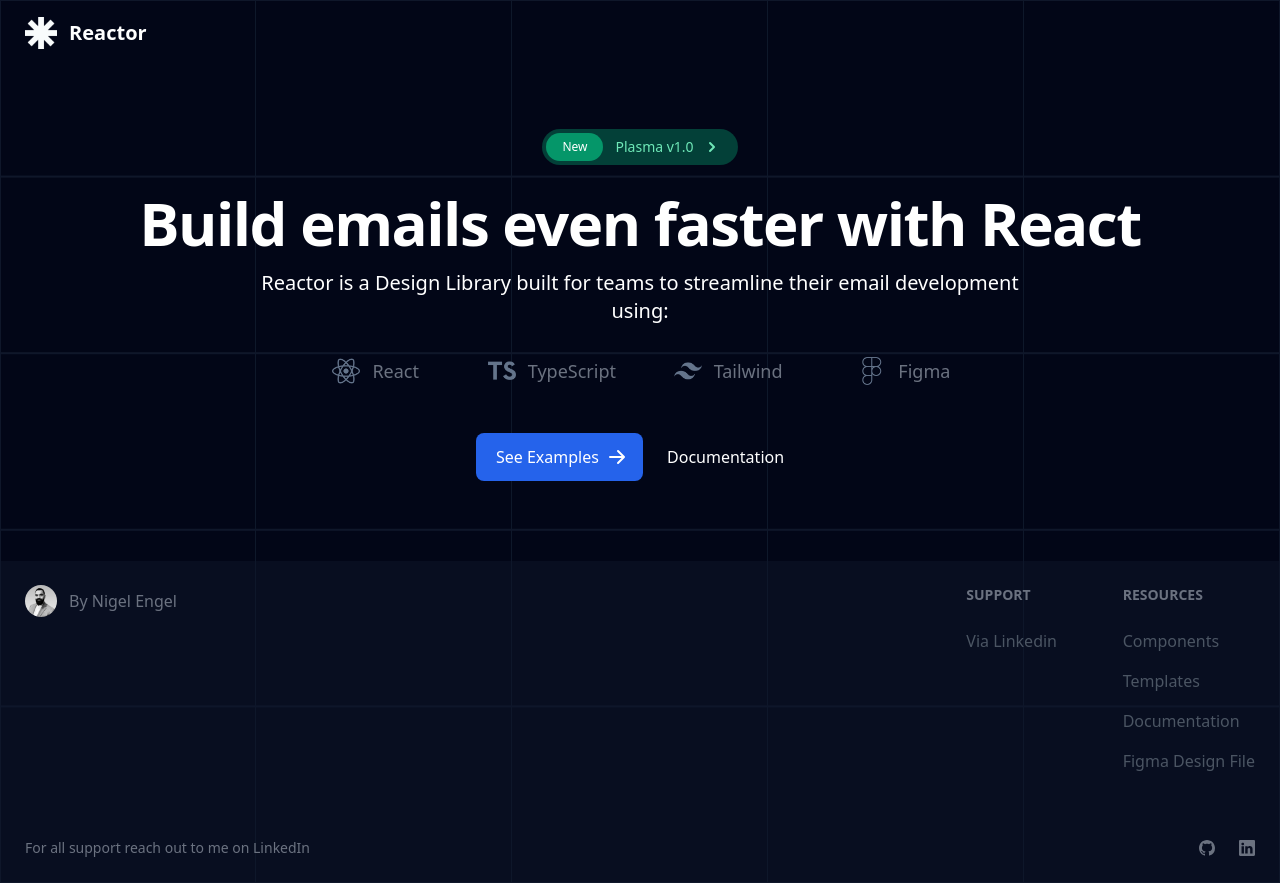
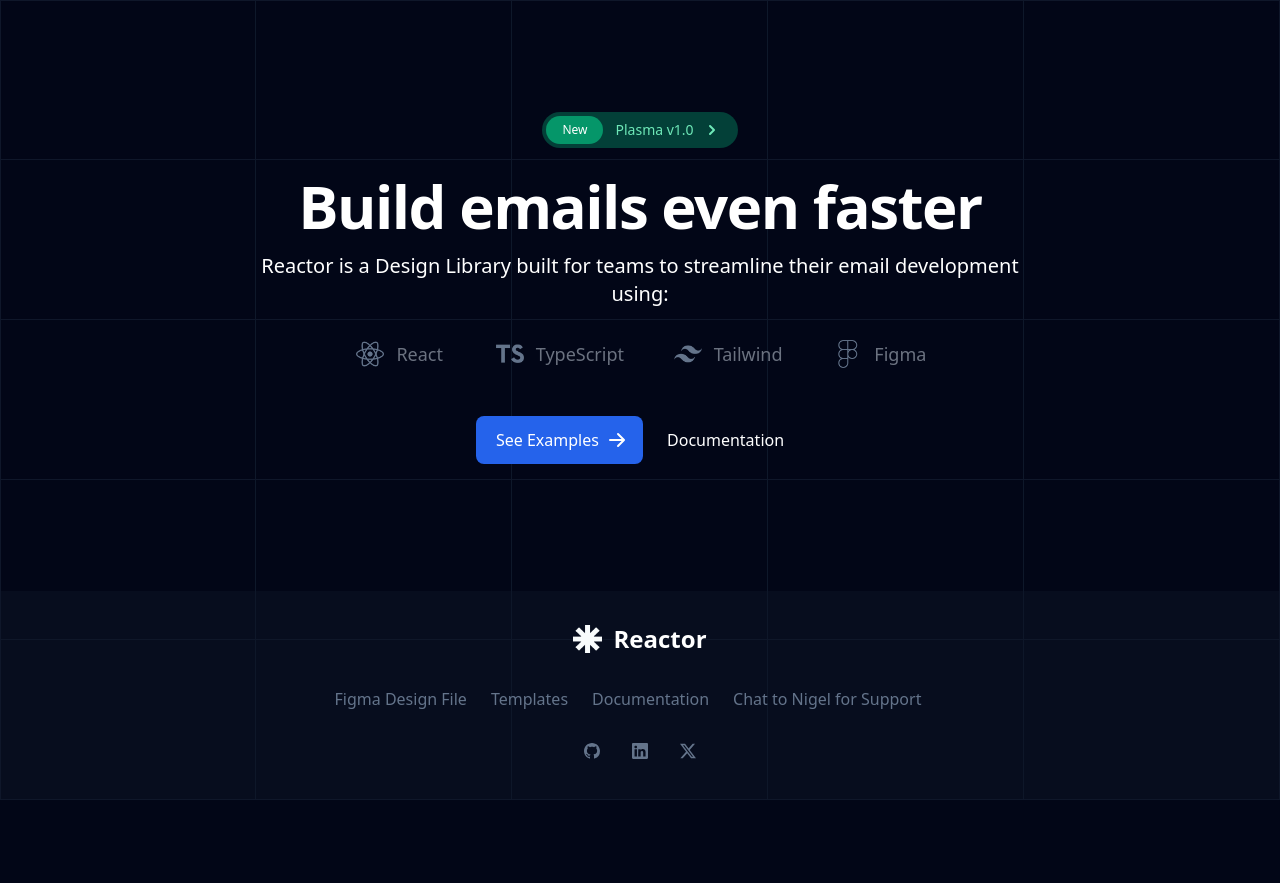
Before and after one commit to nigel-engel/ReCore, a website: page src/index.html in a window 1280 px wide. After the commit the page ends 800 px from the top, so only its background shows below. Drawn offline with Linux system fonts and the light colour scheme.

Commit message:
feat: finished landing page
this landing page is now ready to ship to a github page

```diff
--- a/src/index.html
+++ b/src/index.html
@@ -6,17 +6,9 @@
   <link href="./output.css" rel="stylesheet">
   <link rel="stylesheet" href="/src/input.css">
 </head>
-<body class="bg-slate-950 background-grid">
+<body class="bg-slate-950 background-grid flex flex-col min-h-screen">
+  <main class="flex-grow flex flex-col justify-center px-4 pb-20">
     <header>
-    <!-- Navbar -->
-    <nav class="bg-slate-950/0 border-gray-200 px-4 lg:px-6 py-4">
-      <div class="flex flex-wrap justify-between items-center mx-auto max-w-screen-xl">
-        <a href="https://flowbite.com" class="flex items-center">
-          <img src="/assets/reactor-icon-logo-white.png" class="mr-3 h-6 sm:h-8" alt="reactor-icon-logo-white"/>
-          <span class="self-center text-xl font-semibold whitespace-nowrap text-white">Reactor</span>
-        </a>
-      </div>
-    </nav>
       <!-- Hero -->
       <section>
         <div class="pt-8 px-4 mx-auto max-w-screen-xl text-center lg:pt-16 lg:px-12">
@@ -27,14 +19,14 @@
               <path fill-rule="evenodd" d="M7.293 14.707a1 1 0 010-1.414L10.586 10 7.293 6.707a1 1 0 011.414-1.414l4 4a1 1 0 010 1.414l-4 4a1 1 0 01-1.414 0z" clip-rule="evenodd"></path>
             </svg>
           </a>
-        <h1 class="mb-4 text-4xl font-extrabold tracking-tight leading-none text-white md:text-5xl lg:text-6xl">Build emails even faster with React</h1>
+          <h1 class="mb-4 text-4xl font-extrabold tracking-tight leading-none text-white md:text-5xl lg:text-6xl">Build emails even faster</h1>
           <p class="mb-8 text-lg font-normal text-white lg:text-xl sm:px-16 xl:px-48">Reactor is a Design Library built for teams to streamline their email development using:</p>
         </div>
       </section>
       <!-- Built With -->
       <section>
         <div class="mx-auto max-w-screen-xl px-4 lg:max-w-[800px] lg:flex lg:justify-center">
-        <div class="grid grid-cols-4 gap-8 font-medium text-lg text-gray-500 sm:gap-12 md:grid-cols-4">
+          <div class="grid grid-cols-4 gap-8 font-medium text-lg text-gray-500">
             <p class="flex justify-center items-center">
               <img src="/assets/react-gray.png" class="mr-3 h-6 sm:h-7" alt="reactor-icon-logo-white"/>
               React
@@ -43,7 +35,7 @@
               <img src="/assets/typescript-gray.png" class="mr-3 h-6 sm:h-7" alt="reactor-icon-logo-white"/>
               TypeScript
             </p>
-          <p class="flex justify-center items-center">
+            <p class="flex justify-center items-center ml-4">
               <img src="/assets/tailwind-lgoo-gray.png" class="mr-3 h-6 sm:h-7" alt="reactor-icon-logo-white"/>
               Tailwind
             </p>
@@ -54,7 +46,7 @@
           </div>
         </div>
         <div class="text-center mt-12">
-        <a href="#" class="inline-flex justify-center items-center py-3 px-5 text-base font-medium text-center text-white rounded-lg bg-blue-600 hover:bg-blue-700 focus:ring-4 focus:ring-primary-300">
+          <a href="https://reactoremail.notion.site/Templates-c1e01220a2f54f73b1367d81ae3b4c1d" class="inline-flex justify-center items-center py-3 px-5 text-base font-medium text-center text-white rounded-lg bg-blue-600 hover:bg-blue-700 focus:ring-4 focus:ring-primary-300">
             See Examples
             <svg class="ml-2 -mr-1 w-5 h-5" fill="currentColor" viewBox="0 0 20 20" xmlns="http://www.w3.org/2000/svg">
               <path fill-rule="evenodd" d="M10.293 3.293a1 1 0 011.414 0l6 6a1 1 0 010 1.414l-6 6a1 1 0 01-1.414-1.414L14.586 11H3a1 1 0 110-2h11.586l-4.293-4.293a1 1 0 010-1.414z" clip-rule="evenodd"></path>
@@ -65,66 +57,55 @@
           </a>
         </div>
       </section>
+    </header>
+  </main>
+
   <!-- Footer -->
-    <footer class="p-4 mt-20 sm:p-6 bg-slate-900/50">
-      <div class="mx-auto max-w-screen-xl">
-        <div class="md:flex md:justify-between">
-          <div class="mb-6 md:mb-0">
-            <a href="https://flowbite.com" class="flex items-center">
-              <img src="/assets/nigel-engel-dp.png" class="mr-3 h-8 rounded-full" alt="FlowBite Logo" />
-              <span class="self-center text-base font-normal whitespace-nowrap text-gray-500">By Nigel Engel</span>
+  <footer class="p-4 bg-slate-900/40    ">
+    <div class="mx-auto max-w-screen-xl text-center pt-4 text-white">
+      <a href="#" class="flex justify-center items-center text-2xl font-semibold text-gray-900 dark:text-white">
+        <img src="/assets/reactor-icon-logo-white.png" class="mr-3 h-6 sm:h-7" alt="reactor-icon-logo-white"/>
+        <p class="text-white">Reactor</p>
       </a>
-          </div>
-          <div class="grid grid-cols-2 gap-8 sm:gap-6 sm:grid-cols-2">
-            <div>
-              <h2 class="mb-6 text-sm font-semibold text-gray-500 uppercase">Support</h2>
-              <ul class="text-gray-600">
-                <l class="mb-4">
-                  <a href="https://www.linkedin.com/in/nigelengel/" target="_blank" class="hover:underline">Via Linkedin</a>
+
+      <ul class="flex flex-wrap justify-center items-center mb-6 text-slate-500 mt-8">
+        <li>
+          <a href="https://www.figma.com/community/file/1393478886548687177/reactor-email-design-system-plasma-v1-0" class="mr-4 hover:text-blue-500  md:mr-6 ">Figma Design File</a>
+        </li>
+        <li>
+          <a href="https://reactoremail.notion.site/Templates-c1e01220a2f54f73b1367d81ae3b4c1d" target="_blank" class="mr-4 hover:text-blue-500 md:mr-6">Templates</a>
+        </li>
+        <li>
+          <a href="https://reactoremail.notion.site/Plasma-v1-0-Doc-8302da7107ba4ac5b8d32d2038309fc8" target="_blank" class="mr-4 hover:text-blue-500 md:mr-6 ">Documentation</a>
+        </li>
+        <li>
+          <a href="https://www.linkedin.com/in/nigelengel/" target="_blank" class="mr-4  hover:text-blue-500  md:mr-6">Chat to Nigel for Support</a>
+        </li>
+      </ul>
+      <ul class="flex flex-wrap justify-center gap-8 items-center mb-6 text-slate-500 mt-8">
+        <li>
+            <a href="https://github.com/nigel-engel" target="_blank">
+                <svg xmlns="http://www.w3.org/2000/svg" width="16" height="16" fill="currentColor" class="bi bi-github" viewBox="0 0 16 16">
+                    <path d="M8 0C3.58 0 0 3.58 0 8c0 3.54 2.29 6.53 5.47 7.59.4.07.55-.17.55-.38 0-.19-.01-.82-.01-1.49-2.01.37-2.53-.49-2.69-.94-.09-.23-.48-.94-.82-1.13-.28-.15-.68-.52-.01-.53.63-.01 1.08.58 1.23.82.72 1.21 1.87.87 2.33.66.07-.52.28-.87.51-1.07-1.78-.2-3.64-.89-3.64-3.95 0-.87.31-1.59.82-2.15-.08-.2-.36-1.02.08-2.12 0 0 .67-.21 2.2.82.64-.18 1.32-.27 2-.27s1.36.09 2 .27c1.53-1.04 2.2-.82 2.2-.82.44 1.1.16 1.92.08 2.12.51.56.82 1.27.82 2.15 0 3.07-1.87 3.75-3.65 3.95.29.25.54.73.54 1.48 0 1.07-.01 1.93-.01 2.2 0 .21.15.46.55.38A8.01 8.01 0 0 0 16 8c0-4.42-3.58-8-8-8"/>
+                  </svg>
+            </a>
+        </li>
+        <li>
+            <a href="https://www.linkedin.com/in/nigelengel/" target="_blank">
+                <svg xmlns="http://www.w3.org/2000/svg" width="16" height="16" fill="currentColor" class="bi bi-linkedin" viewBox="0 0 16 16">
+                    <path d="M0 1.146C0 .513.526 0 1.175 0h13.65C15.474 0 16 .513 16 1.146v13.708c0 .633-.526 1.146-1.175 1.146H1.175C.526 16 0 15.487 0 14.854zm4.943 12.248V6.169H2.542v7.225zm-1.2-8.212c.837 0 1.358-.554 1.358-1.248-.015-.709-.52-1.248-1.342-1.248S2.4 3.226 2.4 3.934c0 .694.521 1.248 1.327 1.248zm4.908 8.212V9.359c0-.216.016-.432.08-.586.173-.431.568-.878 1.232-.878.869 0 1.216.662 1.216 1.634v3.865h2.401V9.25c0-2.22-1.184-3.252-2.764-3.252-1.274 0-1.845.7-2.165 1.193v.025h-.016l.016-.025V6.169h-2.4c.03.678 0 7.225 0 7.225z"/>
+                  </svg>
+            </a>
+        </li>
+        <li>
+            <a href="https://x.com/nigeeng" target="_blank">
+                <svg xmlns="http://www.w3.org/2000/svg" width="16" height="16" fill="currentColor" class="bi bi-twitter-x" viewBox="0 0 16 16">
+                    <path d="M12.6.75h2.454l-5.36 6.142L16 15.25h-4.937l-3.867-5.07-4.425 5.07H.316l5.733-6.57L0 .75h5.063l3.495 4.633L12.601.75Zm-.86 13.028h1.36L4.323 2.145H2.865z"/>
+                  </svg>
+            </a>
         </li>
       </ul>
     </div>
-            <div>
-              <h2 class="mb-6 text-sm font-semibold text-gray-500 uppercase">Resources</h2>
-              <ul class="text-gray-600">
-                <li class="mb-4">
-                    <a href="#" class="hover:underline">Components</a>
-                  </li>
-                <li class="mb-4">
-                  <a href="#" class="hover:underline">Templates</a>
-                </li>
-                <li class="mb-4">
-                    <a href="https://reactoremail.notion.site/Plasma-v1-0-Doc-8302da7107ba4ac5b8d32d2038309fc8" target="_blank" class="hover:underline">Documentation</a>
-                  </li>
-                <li>
-                  <a href="https://www.figma.com/community/file/1393478886548687177/reactor-email-design-system-plasma-v1-0" target="_blank" class="hover:underline">Figma Design File</a>
-                </li>
-              </ul>
-            </div>
-          </div>
-        </div>
-        <hr class="my-6 border-gray-800/0 sm:mx-auto lg:my-8" />
-        <div class="sm:flex sm:items-center sm:justify-between">
-          <span class="text-sm text-gray-500 sm:text-center">For all support reach out to me on LinkedIn</span>
-          <div class="flex mt-4 space-x-6 sm:justify-center sm:mt-0">
-            <a href="https://github.com/nigel-engel" target="_blank" class="text-gray-500 hover:text-gray-600">
-                <svg xmlns="http://www.w3.org/2000/svg" width="16" height="16" fill="currentColor" class="bi bi-github" viewBox="0 0 16 16">
-                    <path d="M8 0C3.58 0 0 3.58 0 8c0 3.54 2.29 6.53 5.47 7.59.4.07.55-.17.55-.38 0-.19-.01-.82-.01-1.49-2.01.37-2.53-.49-2.69-.94-.09-.23-.48-.94-.82-1.13-.28-.15-.68-.52-.01-.53.63-.01 1.08.58 1.23.82.72 1.21 1.87.87 2.33.66.07-.52.28-.87.51-1.07-1.78-.2-3.64-.89-3.64-3.95 0-.87.31-1.59.82-2.15-.08-.2-.36-1.02.08-2.12 0 0 .67-.21 2.2.82.64-.18 1.32-.27 2-.27s1.36.09 2 .27c1.53-1.04 2.2-.82 2.2-.82.44 1.1.16 1.92.08 2.12.51.56.82 1.27.82 2.15 0 3.07-1.87 3.75-3.65 3.95.29.25.54.73.54 1.48 0 1.07-.01 1.93-.01 2.2 0 .21.15.46.55.38A8.01 8.01 0 0 0 16 8c0-4.42-3.58-8-8-8"/>
-                  </svg>
-              <span class="sr-only">github</span>
-            </a>
-            <a href="https://www.linkedin.com/in/nigelengel/" target="_blank" class="text-gray-500 hover:text-gray-600">
-                <svg xmlns="http://www.w3.org/2000/svg" width="16" height="16" fill="currentColor" class="bi bi-linkedin" viewBox="0 0 16 16">
-                    <path d="M0 1.146C0 .513.526 0 1.175 0h13.65C15.474 0 16 .513 16 1.146v13.708c0 .633-.526 1.146-1.175 1.146H1.175C.526 16 0 15.487 0 14.854zm4.943 12.248V6.169H2.542v7.225zm-1.2-8.212c.837 0 1.358-.554 1.358-1.248-.015-.709-.52-1.248-1.342-1.248S2.4 3.226 2.4 3.934c0 .694.521 1.248 1.327 1.248zm4.908 8.212V9.359c0-.216.016-.432.08-.586.173-.431.568-.878 1.232-.878.869 0 1.216.662 1.216 1.634v3.865h2.401V9.25c0-2.22-1.184-3.252-2.764-3.252-1.274 0-1.845.7-2.165 1.193v.025h-.016l.016-.025V6.169h-2.4c.03.678 0 7.225 0 7.225z"/>
-                  </svg>
-              <span class="sr-only">LinkedIn</span>
-            </a>
-
-
-          </div>
-        </div>
-      </div>
   </footer>
-  </header>
 </body>
 </html>
```
Also changed, not shown: src/output.css. Lines whose indentation alone changed are shown as unchanged.
